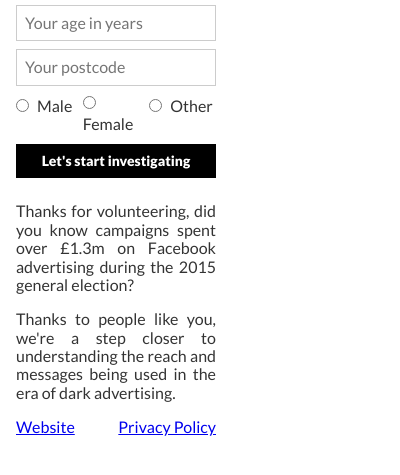
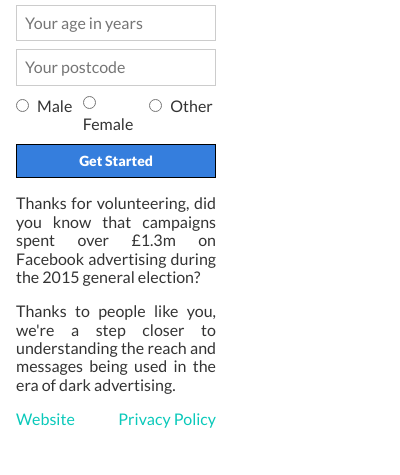
Before and after one commit to WhoTargetsMe/Who-Targets-Me, a browser extension: page popup.html in a window 400 px wide. Shown: the part 63-538 px from the top of the page. Drawn offline with nearby package versions, Linux system fonts and the light colour scheme.

Commit message:
Style fixes to form page

```diff
--- a/master.css
+++ b/master.css
@@ -32,3 +32,12 @@
 .justify {
 	text-align: justify;
 }
+
+a {
+	text-decoration: none;
+	color: #0ac9ba;
+}
+
+a:hover {
+	color: #85eae2;
+}
--- a/popup.html
+++ b/popup.html
@@ -41,7 +41,7 @@
 			<img src="./typographic_logo.png" class="flex"/>
 			<p id='errors'>There are some errors</p>
 
-			<div class="pv2">
+			<div class="mv2">
 				<form id="register">
 					<div>
 						<!-- <label for="signup_age" class="f6 b db mb2">Age <span class="normal black-60">(years)</span></label> -->
@@ -65,10 +65,10 @@
 						</div>
 					</div>
 
-					<input class="w-100 dib white b ph3 pv2 input-reset ba bg-black pointer f6 b-none" type="submit" value="Let's start investigating" id="submit">
+					<input class="w-100 dib white b ph3 pv2 input-reset ba bg-blue pointer f6 b-none" type="submit" value="Get Started" id="submit">
 				</form>
 			</div>
-			<p class="justify">Thanks for volunteering, did you know campaigns spent over &#163;1.3m on Facebook advertising during the 2015 general election?</p>
+			<p class="justify">Thanks for volunteering, did you know that campaigns spent over &#163;1.3m on Facebook advertising during the 2015 general election?</p>
 			<p class="justify">Thanks to people like you, we're a step closer to understanding the reach and messages being used in the era of dark advertising.</p>
 			<div class="cf">
 			  <p class="fl mv0"><a href="https://whotargets.me/">Website</a></p>
```
